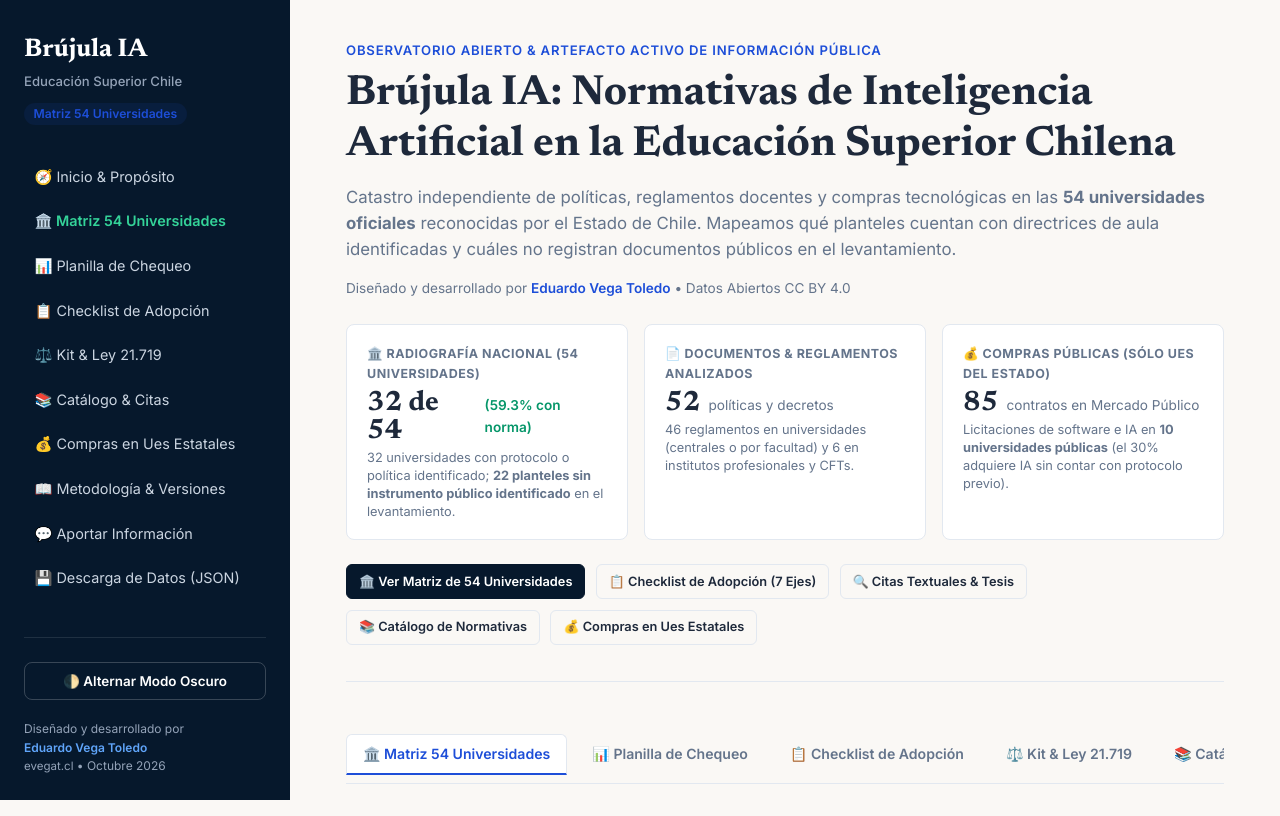
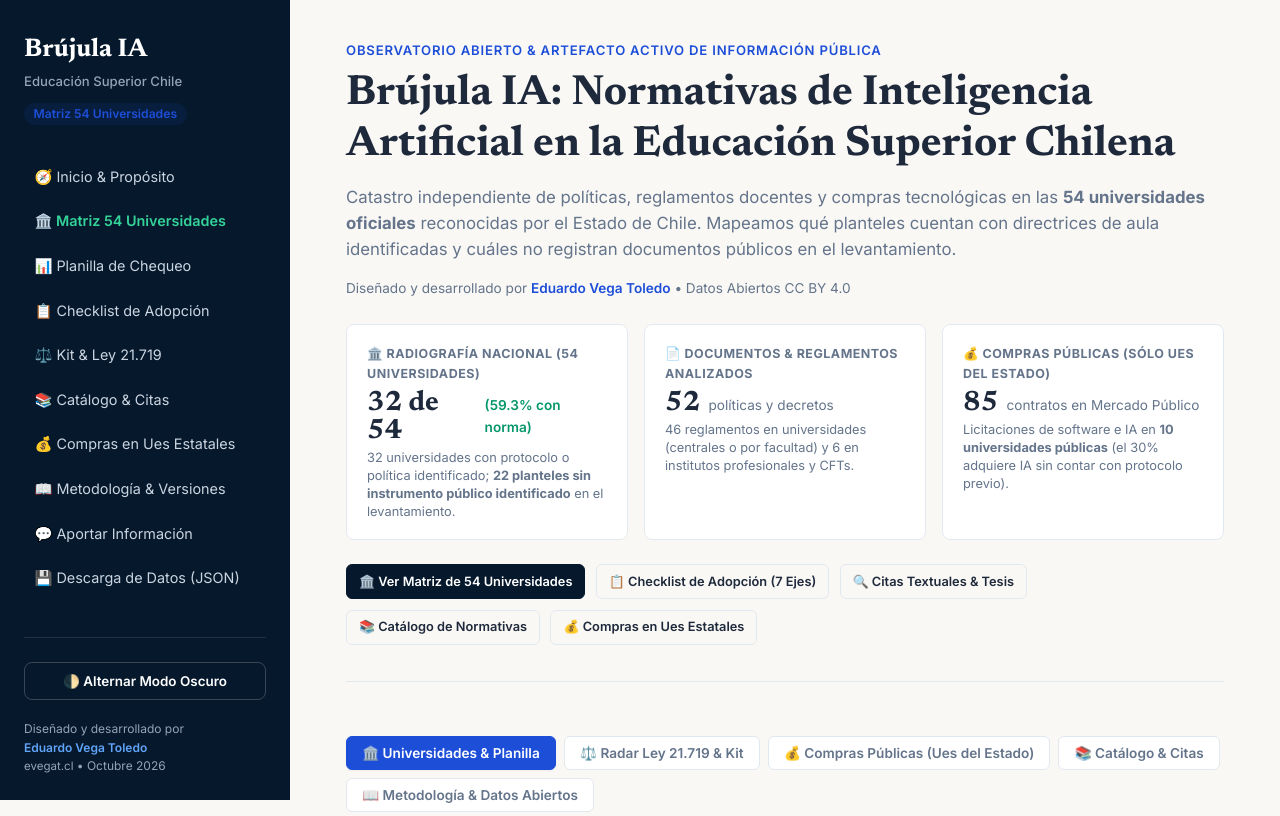
Before and after one commit to evegat/brujula-ia-edusuperior, an Astro site: page / in a window 1280 px wide. Shown: the top 816 px of the page. Built offline with nearby package versions, Linux system fonts and the light colour scheme; Astro itself is replaced by a stand-in of ours; no server answers.

Commit message:
refactor(ui): simplificar barra de navegacion a 5 secciones sobrias sin slider y activar telemetria inline Umami

```diff
--- a/src/layouts/Layout.astro
+++ b/src/layouts/Layout.astro
@@ -27,15 +27,15 @@ const {
   <link rel="preconnect" href="https://fonts.gstatic.com" crossorigin />
   <link href="https://fonts.googleapis.com/css2?family=Inter:wght@400;500;600;700&family=Newsreader:ital,opsz,wght@0,6..72,400;0,6..72,500;0,6..72,600;0,6..72,700;1,6..72,400;1,6..72,600&display=swap" rel="stylesheet" />
 
-  <!-- Telemetría Umami (Self-hosted en analytics.evegat.cl) -->
-  {umamiId && (
-    <script
-      defer
-      src="https://analytics.evegat.cl/script.js"
-      data-website-id={umamiId}
-      data-do-not-track="true"
-    ></script>
-  )}
+  <!-- Telemetría Umami Oficial (analytics.evegat.cl) -->
+  <script
+    is:inline
+    defer
+    src="https://analytics.evegat.cl/script.js"
+    data-website-id="96982ca8-66da-4b58-976c-f98e06f05a6d"
+    data-host-url="https://analytics.evegat.cl"
+    data-auto-track="true"
+  ></script>
 
   <style is:global>
     :root {
--- a/src/pages/index.astro
+++ b/src/pages/index.astro
@@ -23,60 +23,49 @@ import ModalAvisoLegal from '../components/ModalAvisoLegal.astro';
   <!-- Encabezado Editorial y Propósito -->
   <Hero />
 
-  <!-- Barra de Pestañas Principal -->
+  <!-- Barra de Navegación Sobria (Sin Slider ni Scroll Horizontal) -->
   <nav class="tabs-nav" aria-label="Secciones del Observatorio">
     <div class="tabs-container">
       <button class="tab-btn active" data-tab="tab-matriz">
-        🏛️ Matriz 54 Universidades
-      </button>
-      <button class="tab-btn" data-tab="tab-planilla">
-        📊 Planilla de Chequeo
-      </button>
-      <button class="tab-btn" data-tab="tab-checklist">
-        📋 Checklist de Adopción
+        🏛️ Universidades & Planilla
       </button>
       <button class="tab-btn" data-tab="tab-kit">
-        ⚖️ Kit & Ley 21.719
+        ⚖️ Radar Ley 21.719 & Kit
+      </button>
+      <button class="tab-btn" data-tab="tab-compras">
+        💰 Compras Públicas (Ues del Estado)
       </button>
       <button class="tab-btn" data-tab="tab-catalogo">
         📚 Catálogo & Citas
       </button>
-      <button class="tab-btn" data-tab="tab-compras">
-        💰 Compras (Ues del Estado)
-      </button>
       <button class="tab-btn" data-tab="tab-metodologia">
-        📖 Metodología & Versiones
-      </button>
-      <button class="tab-btn" data-tab="tab-comunidad">
-        💬 Aportes & Datos
+        📖 Metodología & Datos Abiertos
       </button>
     </div>
   </nav>
 
-  <!-- Contenido por Pestañas -->
+  <!-- Contenido por Secciones -->
   <div class="tabs-content">
 
-    <!-- Pestaña 1: Matriz Nacional de 54 Universidades -->
+    <!-- Sección 1: Universidades y Planilla de Chequeo -->
     <div id="tab-matriz" class="tab-panel active">
       <MatrizNacional />
+      <div style="margin-top: 4rem; padding-top: 2.5rem; border-top: 2px dashed var(--border-color);">
+        <PlanillaChequeo />
+      </div>
     </div>
 
-    <!-- Pestaña 2: Planilla Interactiva de Chequeo Institucional (Nueva Herramienta Útil) -->
-    <div id="tab-planilla" class="tab-panel">
-      <PlanillaChequeo />
-    </div>
-
-    <!-- Pestaña 3: Checklist y Benchmarking de 7 Ejes -->
-    <div id="tab-checklist" class="tab-panel">
-      <ChecklistBenchmarking />
-    </div>
-
-    <!-- Pestaña 4: Kit de Adopción Normativa y Radar Ley 21.719 -->
+    <!-- Sección 2: Radar Ley 21.719 y Kit de Adopción -->
     <div id="tab-kit" class="tab-panel">
       <KitAdopcionNacional />
     </div>
 
-    <!-- Pestaña 4: Catálogo de Normativas y Citas Textuales -->
+    <!-- Sección 3: Compras Públicas (Ues del Estado) -->
+    <div id="tab-compras" class="tab-panel">
+      <ComprasPublicas />
+    </div>
+
+    <!-- Sección 4: Catálogo de Normativas y Citas Textuales -->
     <div id="tab-catalogo" class="tab-panel">
       <CatalogoProtocolos />
       <div style="margin-top: 3.5rem;">
@@ -84,19 +73,12 @@ import ModalAvisoLegal from '../components/ModalAvisoLegal.astro';
       </div>
     </div>
 
-    <!-- Pestaña 5: Compras Públicas (Exclusivo Ues Estatales) -->
-    <div id="tab-compras" class="tab-panel">
-      <ComprasPublicas />
-    </div>
-
-    <!-- Pestaña 6: Metodología, Universo SIES y Versiones -->
+    <!-- Sección 5: Metodología, Datos Abiertos y Comunidad -->
     <div id="tab-metodologia" class="tab-panel">
       <MetodologiaYVersiones />
-    </div>
-
-    <!-- Pestaña 7: Aportes, Ecosistema y Datos Abiertos -->
-    <div id="tab-comunidad" class="tab-panel">
-      <ComunidadBuzon />
+      <div style="margin-top: 3.5rem;">
+        <ComunidadBuzon />
+      </div>
       <div style="margin-top: 3.5rem;">
         <Ecosistema />
       </div>
@@ -117,45 +99,40 @@ import ModalAvisoLegal from '../components/ModalAvisoLegal.astro';
     background: var(--canvas-bg);
     z-index: 100;
     border-bottom: 1px solid var(--border-color);
-    margin-bottom: 2.25rem;
-    padding-top: 0.5rem;
+    margin-bottom: 2rem;
+    padding: 0.65rem 0;
   }
 
   .tabs-container {
     display: flex;
+    flex-wrap: wrap; /* Sin slider ni desborde horizontal */
     gap: 0.5rem;
-    overflow-x: auto;
-    padding-bottom: 0.5rem;
-    scrollbar-width: thin;
+    align-items: center;
   }
 
   .tab-btn {
-    background: transparent;
-    border: 1px solid transparent;
-    border-bottom: 2px solid transparent;
-    padding: 0.65rem 1rem;
+    background: var(--card-bg);
+    border: 1px solid var(--border-color);
+    padding: 0.5rem 0.95rem;
     font-family: var(--font-sans);
-    font-size: 0.88rem;
+    font-size: 0.85rem;
     font-weight: 600;
     color: var(--text-muted);
     cursor: pointer;
-    white-space: nowrap;
-    border-radius: 6px 6px 0 0;
+    border-radius: 6px;
     transition: var(--transition);
   }
 
   .tab-btn:hover {
     color: var(--text-main);
-    background: rgba(0, 0, 0, 0.03);
+    border-color: var(--accent-blue);
   }
 
   .tab-btn.active {
-    color: var(--accent-blue);
-    border-bottom-color: var(--accent-blue);
-    background: var(--card-bg);
-    border-top: 1px solid var(--border-color);
-    border-left: 1px solid var(--border-color);
-    border-right: 1px solid var(--border-color);
+    color: #ffffff;
+    background: var(--accent-blue);
+    border-color: var(--accent-blue);
+    box-shadow: var(--shadow-sm);
   }
 
   .tab-panel {
```
